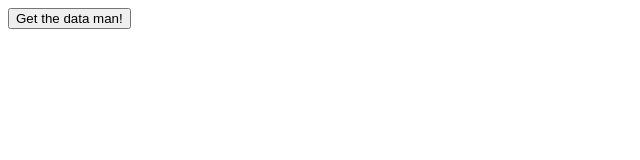
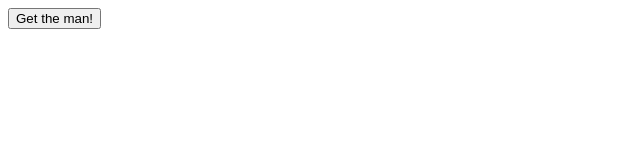
Before and after one commit to Jaceigk/MIDTERM, a plain HTML site: page index.html in a window 1280 px wide. Shown: the full height of the page, 0-640 px from the left. Drawn offline with nearby package versions, Linux system fonts and the light colour scheme.

Commit message:
first step

```diff
--- a/index.html
+++ b/index.html
@@ -5,7 +5,7 @@
  <title>Home page</title>
 </head>
 <body>
- <button>Get the data man!</button>
+ <button>Get the man!</button>
 <script src="https://code.jquery.com/jquery-3.2.1.min.js" integrity="sha256-hwg4gsxgFZhOsEEamdOYGBf13FyQuiTwlAQgxVSNgt4=" crossorigin="anonymous"></script>
 
   <script type="text/javascript">
```
